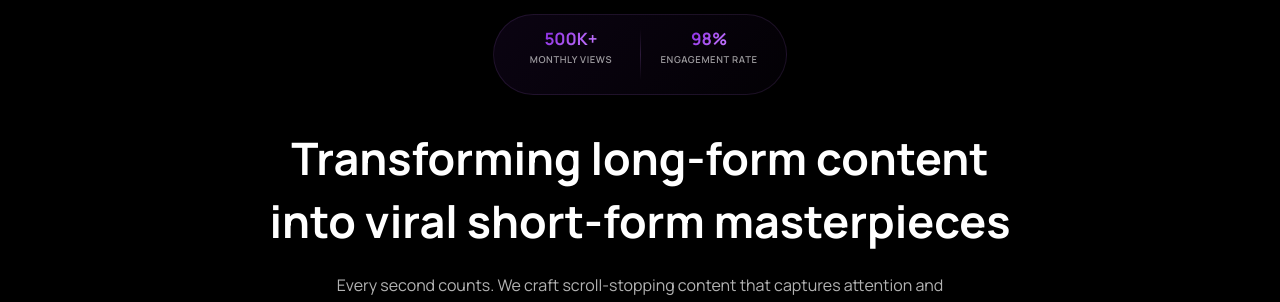
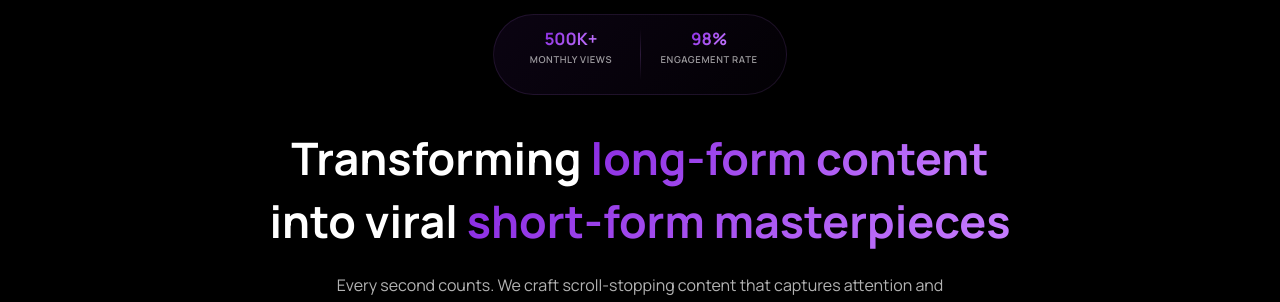
Before and after one commit to ShantanuDudhabale/PlayverseStudio, a React (Vite) app: page / in a window 1280 px wide. Shown: the part 2080-2382 px from the top of the page. Built offline with nearby package versions, Linux system fonts and the light colour scheme.

Commit message:
fixed service text

```diff
--- a/src/components/Container3.jsx
+++ b/src/components/Container3.jsx
@@ -120,8 +120,8 @@ const Container3 = () => {
 
           <div className="title-wrapper">
             <h1 className="main-title">
-              Transforming long-form content<br />
-              into viral short-form masterpieces
+              Transforming <span className="highlights">long-form content</span><br />
+              into viral <span className="highlights">short-form masterpieces</span>
             </h1>
           </div>
 
--- a/src/styles/Testimonials.css
+++ b/src/styles/Testimonials.css
@@ -108,7 +108,7 @@
   display: inline-block;
   padding: 10px 28px;
   border-radius: 50px;
-  font-size: 12px;
+  font-size: 11px;
   font-weight: 700;
   letter-spacing: 1.2px;
   color: #fff;
--- a/src/styles/container3.css
+++ b/src/styles/container3.css
@@ -42,6 +42,12 @@
   text-align: center;
   margin-bottom: 60px;
   animation: slideInDown 0.8s ease-out;
+}
+.highlights {
+  background: linear-gradient(135deg, #8a2be2, #c77dff);
+  -webkit-background-clip: text;
+  -webkit-text-fill-color: transparent;
+  background-clip: text;
 }
 
 /* Enhanced Stats Section */
```
